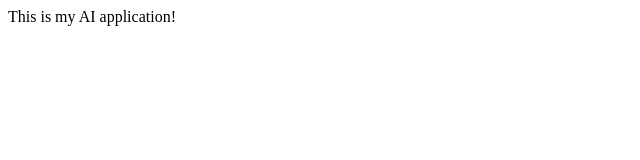
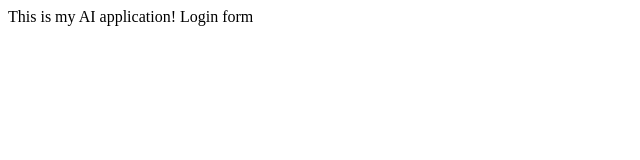
Before and after one commit to Emmanuel213/myaisample, a plain HTML site: page index.html in a window 1280 px wide. Shown: the full height of the page, 0-640 px from the left. Drawn offline with Linux system fonts and the light colour scheme.

Commit message:
login form

```diff
--- a/index.html
+++ b/index.html
@@ -2,5 +2,8 @@
     <head>
         <title>My app</title>
     </head>
-    <body>This is my AI application!</body>
+    <body>
+        This is my AI application!
+        Login form
+    </body>
 </html>
```
Also changed, not shown: login.html (added, +1 -0 lines).
